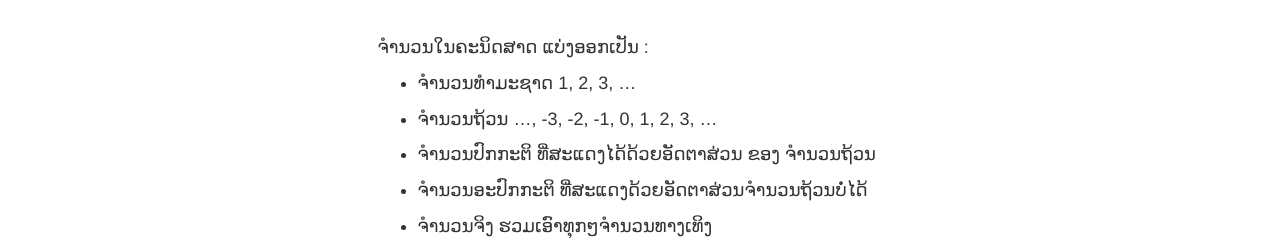
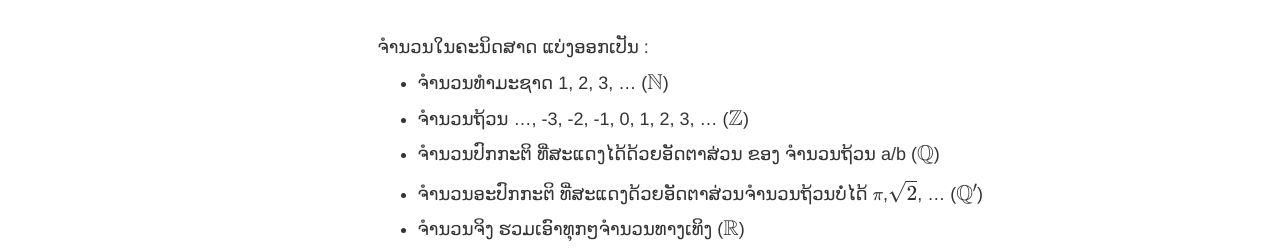
Before and after one commit to keolas/lsbc, a plain HTML site: page microeconomics_basicmath.html in a window 1280 px wide. Shown: the part 174-424 px from the top of the page. Drawn offline with nearby package versions, Linux system fonts and the light colour scheme; some packages are replaced by stand-ins of ours.

Commit message:
Add files via upload

```diff
--- a/microeconomics_basicmath.html
+++ b/microeconomics_basicmath.html
@@ -1519,11 +1519,11 @@ div.tocify {
 <p><br></p>
 <p><font size="4"> ຈຳນວນໃນຄະນິດສາດ ແບ່ງອອກເປັນ :</p>
 <ul>
-<li><p>ຈຳນວນທຳມະຊາດ 1, 2, 3, …</p></li>
-<li><p>ຈຳນວນຖ້ວນ …, -3, -2, -1, 0, 1, 2, 3, …</p></li>
-<li><p>ຈຳນວນປົກກະຕິ ທີ່ສະແດງໄດ້ດ້ວຍອັດຕາສ່ວນ ຂອງ ຈຳນວນຖ້ວນ</p></li>
-<li><p>ຈຳນວນອະປົກກະຕິ ທີ່ສະແດງດ້ວຍອັດຕາສ່ວນຈຳນວນຖ້ວນບໍ່ໄດ້</p></li>
-<li><p>ຈຳນວນຈິງ ຮວມເອົາທຸກໆຈຳນວນທາງເທິງ</p></li>
+<li><p>ຈຳນວນທຳມະຊາດ 1, 2, 3, … (<span class="math inline">\(\mathbb{N}\)</span>)</p></li>
+<li><p>ຈຳນວນຖ້ວນ …, -3, -2, -1, 0, 1, 2, 3, … (<span class="math inline">\(\mathbb{Z}\)</span>)</p></li>
+<li><p>ຈຳນວນປົກກະຕິ ທີ່ສະແດງໄດ້ດ້ວຍອັດຕາສ່ວນ ຂອງ ຈຳນວນຖ້ວນ a/b (<span class="math inline">\(\mathbb{Q}\)</span>)</p></li>
+<li><p>ຈຳນວນອະປົກກະຕິ ທີ່ສະແດງດ້ວຍອັດຕາສ່ວນຈຳນວນຖ້ວນບໍ່ໄດ້ <span class="math inline">\(\small \pi\)</span>,<span class="math inline">\(\sqrt{2}\)</span>, … (<span class="math inline">\(\mathbb{Q'}\)</span>)</p></li>
+<li><p>ຈຳນວນຈິງ ຮວມເອົາທຸກໆຈຳນວນທາງເທິງ (<span class="math inline">\(\mathbb{R}\)</span>)</p></li>
 </ul>
 <p><br> ເສດຖະສາດນຳໃຊ້ ຈຳນວນທຳມະຊາດ, ຈຳນວນຖ້ວນ ແລະ ຈຳນວນປົກກະຕິເປັນຕົ້ນຕໍ. </font> <br> <br></p>
 </div>
```
